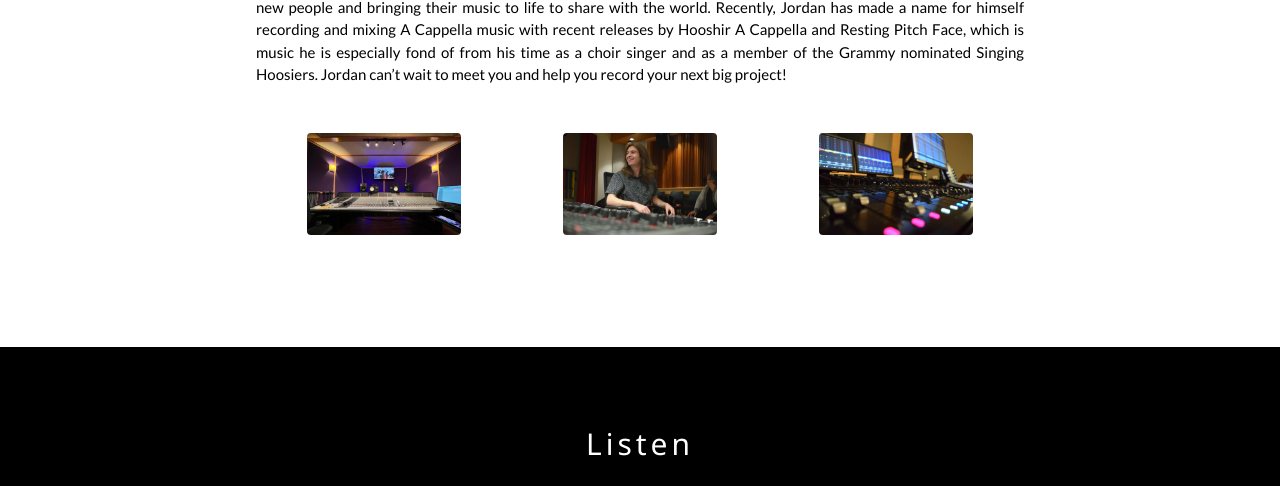
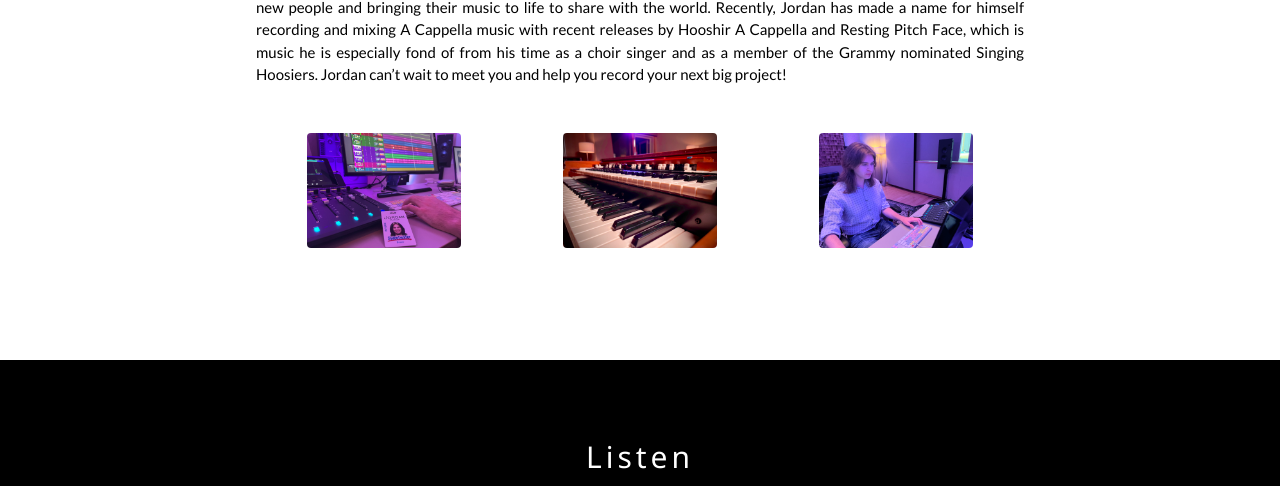
Before and after one commit to TylerPopson/JWB-Portfolio, a plain HTML site: page index.html in a window 1280 px wide. Shown: the part 1493-1979 px from the top of the page. Drawn offline with Linux system fonts and the light colour scheme.

Commit message:
updated images to use new images

```diff
--- a/index.html
+++ b/index.html
@@ -57,13 +57,13 @@ body {font-family: "Lato", sans-serif}
       Jordan can’t wait to meet you and help you record your next big project!</p>
     <div class="w3-row w3-padding-32">
       <div class="w3-third">
-        <img src="./images/banner_1080.jpg" class="w3-round w3-margin-bottom" alt="Random Name" style="width:60%;">
+        <img src="./images/IMG_6039.jpg" class="w3-round w3-margin-bottom" alt="Random Name" style="width:60%;">
       </div>
       <div class="w3-third">
-        <img src="./images/About_0_1080.jpg" class="w3-round w3-margin-bottom" alt="Random Name" style="width:60%;">
+        <img src="./images/IMG_5731.jpg" class="w3-round w3-margin-bottom" alt="Random Name" style="width:60%;">
       </div>
       <div class="w3-third">
-        <img src="./images/About_1_1080.jpg" class="w3-round" alt="Random Name" style="width:60%">
+        <img src="./images/IMG_6041.jpg" class="w3-round" alt="Random Name" style="width:60%">
       </div>
     </div>
   </div>
@@ -95,7 +95,7 @@ body {font-family: "Lato", sans-serif}
         <i class="fa fa-linkedin w3-hover-opacity"></i>
       </div>
       <div class="w3-col m6">
-            <img src="./images/About_0_1080.jpg" class="w3-round" style="width: 70%;">
+            <img src="./images/About_0_1080.jpg" class="w3-circle" style="width: 70%;">
       </div>
     </div>
   </div>
```
